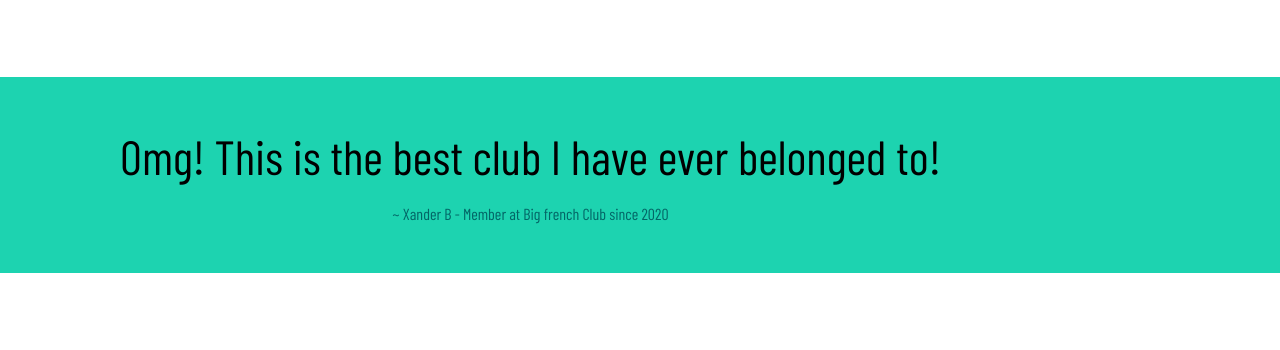
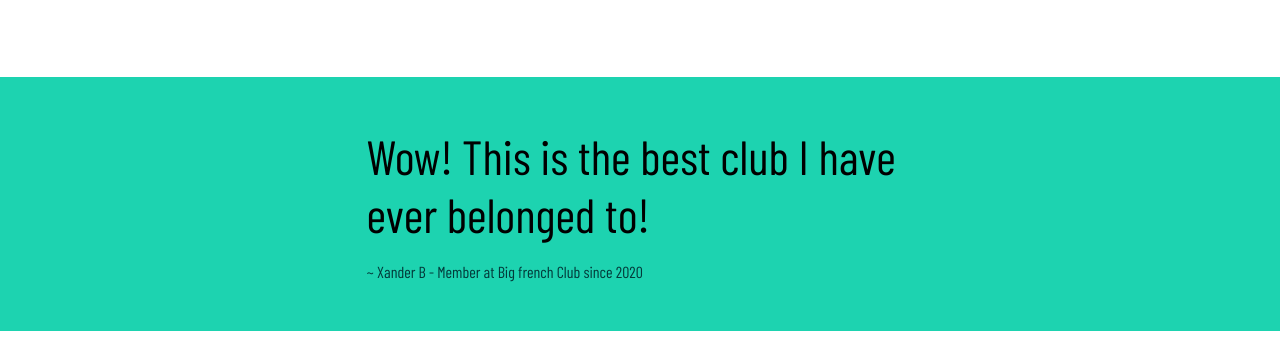
Before and after one commit to XanderB888/BigFrenchClub.github.io, a plain HTML site: page index.html in a window 1280 px wide. Shown: the part 1869-2219 px from the top of the page. Drawn offline with nearby package versions, Linux system fonts and the light colour scheme.

Commit message:
"omg to wow and text allign"

```diff
--- a/index.html
+++ b/index.html
@@ -55,7 +55,7 @@
 
     <div class="testimonies">
         <div class="testimony">
-            <h2>Omg! This is the best club I have ever belonged to!</h2><br>
+            <h2>Wow! This is the best club I have ever belonged to!</h2><br>
             <p>~ Xander B - Member at Big french Club since 2020</p>
         </div>
     </div>
--- a/styles.css
+++ b/styles.css
@@ -189,11 +189,12 @@ a {
 .testimonies h2 {
     font-size: 3rem;
     font-weight: 400;
+    margin-left: 30%;
 }
 
 .testimonies p {
-    color: #036666;
-    text-align: center;
+    color: #033a3a;
+    margin-left: 30%;
 }
 
 /* More Dogs section */
```
